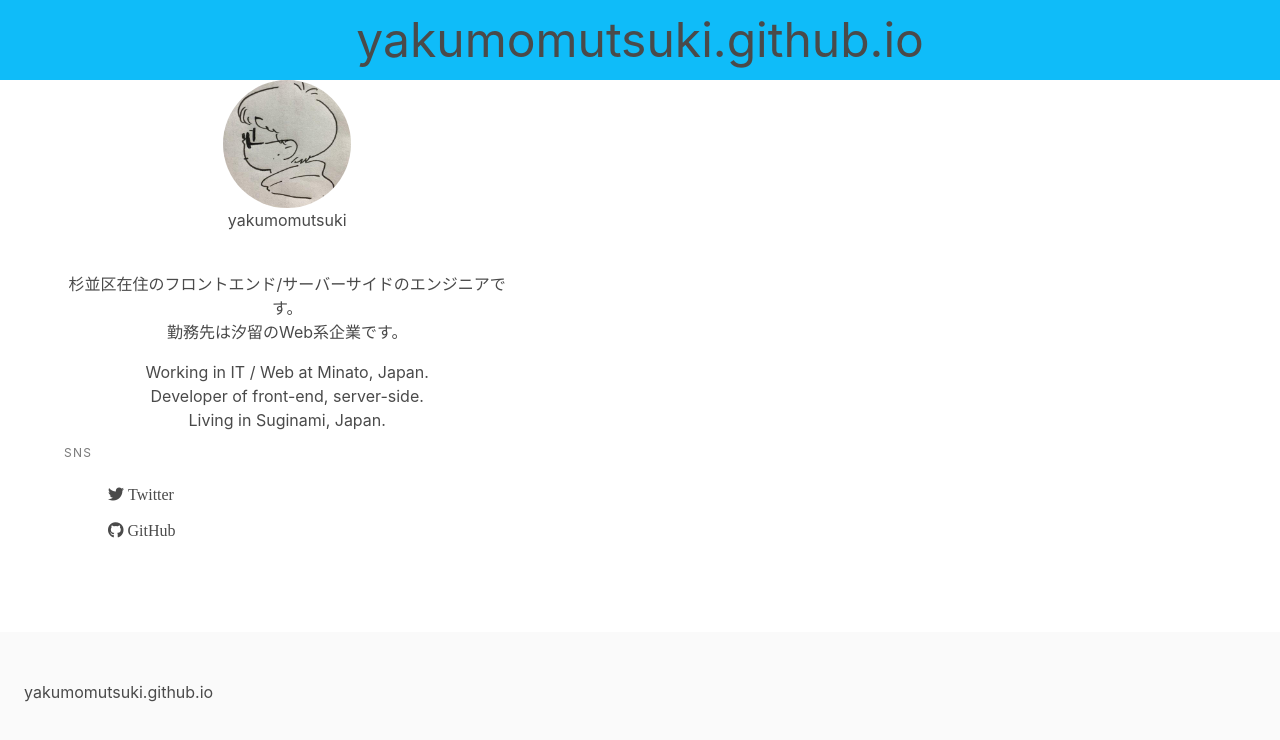
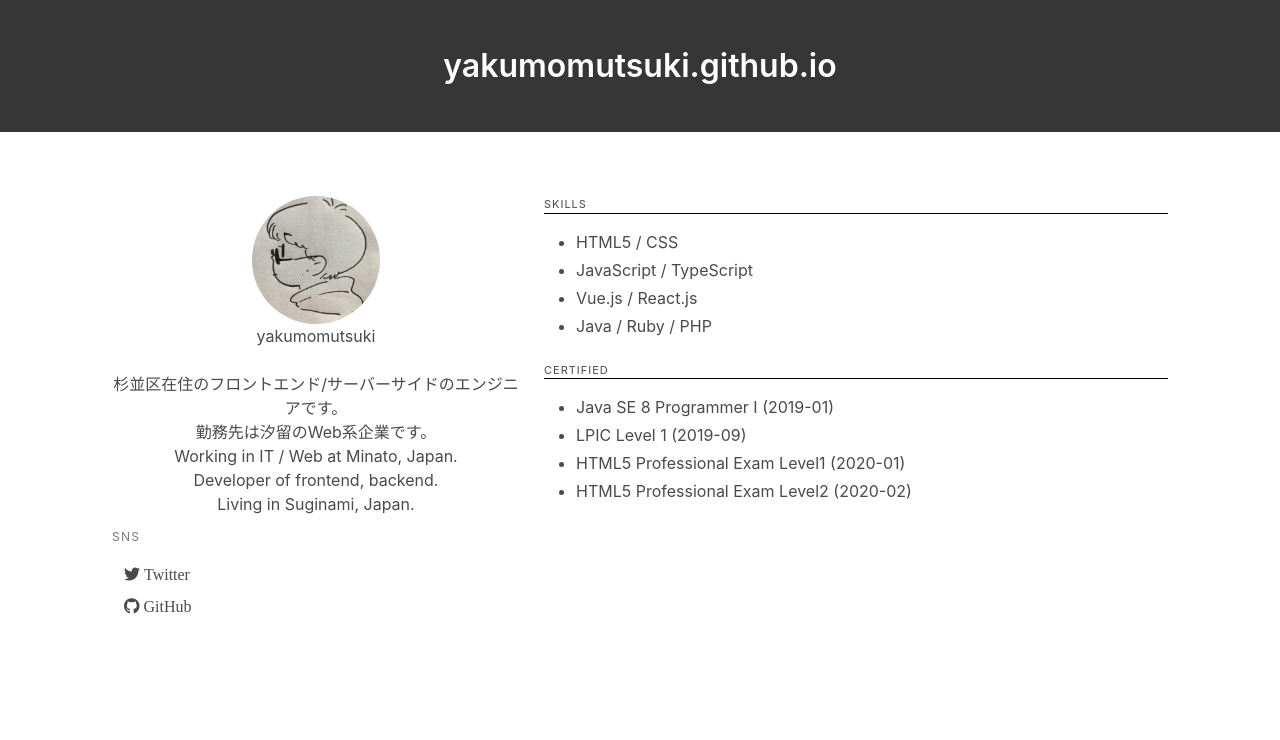
Before and after one commit to yakumomutsuki/yakumomutsuki.github.io, a Next.js app: page / in a window 1280 px wide. Shown: the top 740 px of the page. Built offline with nearby package versions, Linux system fonts and the light colour scheme.

Commit message:
Layout fix / update profile

```diff
--- a/components/Footer.tsx
+++ b/components/Footer.tsx
@@ -5,16 +5,6 @@ import * as React from 'react'
 
 export const Footer = () =>
   <>
-    <footer className="footer">
-      <h1 className="h1">yakumomutsuki.github.io</h1>
-    </footer>
-
     <style jsx>{`
-      .footer {
-        width: 100%;
-        position: fixed;
-        bottom: 0;
-        left: 0;
-      }
     `}</style>
   </>
--- a/components/Header.tsx
+++ b/components/Header.tsx
@@ -5,29 +5,21 @@ import * as React from 'react'
 
 export const Header = () => {
   return <>
-    <header className="header">
-      <h1 className="is-size-4-mobile is-size-1-tablet">
-        yakumomutsuki.github.io
-      </h1>
+    <header className="hero is-dark">
+      <div className="hero-body">
+        <div className="container">
+          <h1 className="title has-text-centered">
+            yakumomutsuki.github.io
+          </h1>
+        </div>
+      </div>
     </header>
 
     <style jsx>{`
-    .header {
-      background-color: #0fbcf9;
-      height: 80px;
-      text-align: center;
-      display: -webkit-flex;
-      display: flex;
-      -webkit-align-items: center;
-      align-items: center;
-      -webkit-justify-content: center;
-      justify-content: center;
-      width: 100%;
-    }
-    .h1 {
-      font-size: 2.5rem;
-      font-weight: bold;
-    }
-  `}</style>
+      .hero {
+        margin-bottom: 1rem;
+      }
+    `}
+    </style>
   </>
 }
--- a/pages/_app.tsx
+++ b/pages/_app.tsx
@@ -1,32 +1,38 @@
+import * as React from 'react'
 import Head from 'next/head'
 import { Header } from '@/components/Header'
 import { Footer } from '@/components/Footer'
 
 import 'bulma/css/bulma.min.css'
 
-// eslint-disable-next-line react/prop-types
 export default function MyApp ({ Component, pageProps }) {
   // eslint-disable-next-line react/react-in-jsx-scope
   return <>
     <Head>
       <meta name="viewport" content="initial-scale=1.0, width=device-width" />
     </Head>
+
     <Header />
-    <div className="wrapper">
-      <Component {...pageProps} />
-    </div>
+
+    {/* main contents */}
+    <Component {...pageProps} />
+
     <Footer />
 
     <style jsx global>{`
-      body {
-        display: flex;
-        min-height: 100vh;
-        flex-direction: column
+      /* タブレット・モバイル用 */
+      @media screen and (max-width: 1023px) {
+        .lead,.side {
+          padding:1.5rem;
+        }
       }
-      #wrapper {
-        flex: 1;
+
+      /* PCデバイス用  */
+      @media screen and (min-width: 1024px) {
+        .lead,.side {
+          padding: 3rem;
+        }
       }
-    `}
-    </style>
+    `}</style>
   </>
 }
--- a/pages/index.tsx
+++ b/pages/index.tsx
@@ -1,6 +1,5 @@
 import * as React from 'react'
 import Head from 'next/head'
-import Link from 'next/link'
 
 class Home extends React.Component {
   componentDidMount (): void {
@@ -14,31 +13,33 @@ class Home extends React.Component {
     }
   }
 
-  render (): React.ReactElement<any, string | React.JSXElementConstructor<any>> | string | number | {} | React.ReactNodeArray | React.ReactPortal | boolean | null | undefined {
+  render () {
     return (
-      <div className="container">
+      <>
         <Head>
           <title>Create Next App</title>
-          <link rel="icon" href="/favicon.ico" />
-          <link href="https://use.fontawesome.com/releases/v5.6.1/css/all.css" rel="stylesheet" />
+          <link rel="icon" href="/favicon.ico"/>
+          <link href="https://use.fontawesome.com/releases/v5.6.1/css/all.css" rel="stylesheet"/>
         </Head>
 
-        <div className="content">
+        <div className="container">
+          <div className="lead">
             <div className="columns">
               {/* side-bar */}
               <div className="column is-two-fifths">
                 <div className="is-flex center">
                   <figure className="image is-128x128">
-                  <img className="is-rounded" src="/profile.jpeg" />
+                    <img className="is-rounded" src="/profile.jpeg"/>
                   </figure>
                 </div>
 
                 <div className="has-text-centered">
                   <p>yakumomutsuki</p>
-                <br />
-                <p>杉並区在住のフロントエンド/サーバーサイドのエンジニアです。<br />勤務先は汐留のWeb系企業です。</p>
+                  <br/>
+                  <p>杉並区在住のフロントエンド/サーバーサイドのエンジニアです。<br/>勤務先は汐留のWeb系企業です。</p>
 
-                <p>Working in IT / Web at Minato, Japan.<br />Developer of front-end, server-side.<br />Living in Suginami, Japan.<br /></p>
+                  <p>Working in IT / Web at Minato, Japan.<br/>Developer of frontend, backend.<br/>Living in
+                    Suginami, Japan.<br/></p>
                 </div>
 
                 <p className="menu-label">
@@ -54,19 +55,57 @@ class Home extends React.Component {
                 </ul>
               </div>
               <div className="column">
+                <section>
+                  <h2 className="heading">Skills</h2>
+                  <div className="content">
+                    <ul>
+                      <li>
+                        HTML5 / CSS
+                      </li>
+                      <li>
+                        JavaScript / TypeScript
+                      </li>
+                      <li>
+                        Vue.js / React.js
+                      </li>
+                      <li>
+                        Java / Ruby / PHP
+                      </li>
+                    </ul>
+                  </div>
+                  <h2 className="heading">Certified</h2>
+                  <div className="content">
+                    <ul>
+                      <li>
+                        Java SE 8 Programmer I (2019-01)
+                      </li>
+                      <li>
+                        LPIC Level 1 (2019-09)
+                      </li>
+                      <li>
+                        HTML5 Professional Exam Level1 (2020-01)
+                      </li>
+                      <li>
+                        HTML5 Professional Exam Level2 (2020-02)
+                      </li>
+                    </ul>
+                  </div>
+                </section>
+              </div>
             </div>
           </div>
         </div>
 
-        <style jsx>{`
-          .center {
+        <style>{`
+          .is-flex.center {
             justify-content: center;
           }
-          ul.is-unstyled {
-            list-style: none;
+
+          h2.heading {
+            border-bottom: 1px solid black;
           }
         `}</style>
-      </div>
+      </>
     )
   }
 }
```
Lines whose indentation alone changed are shown as unchanged.
